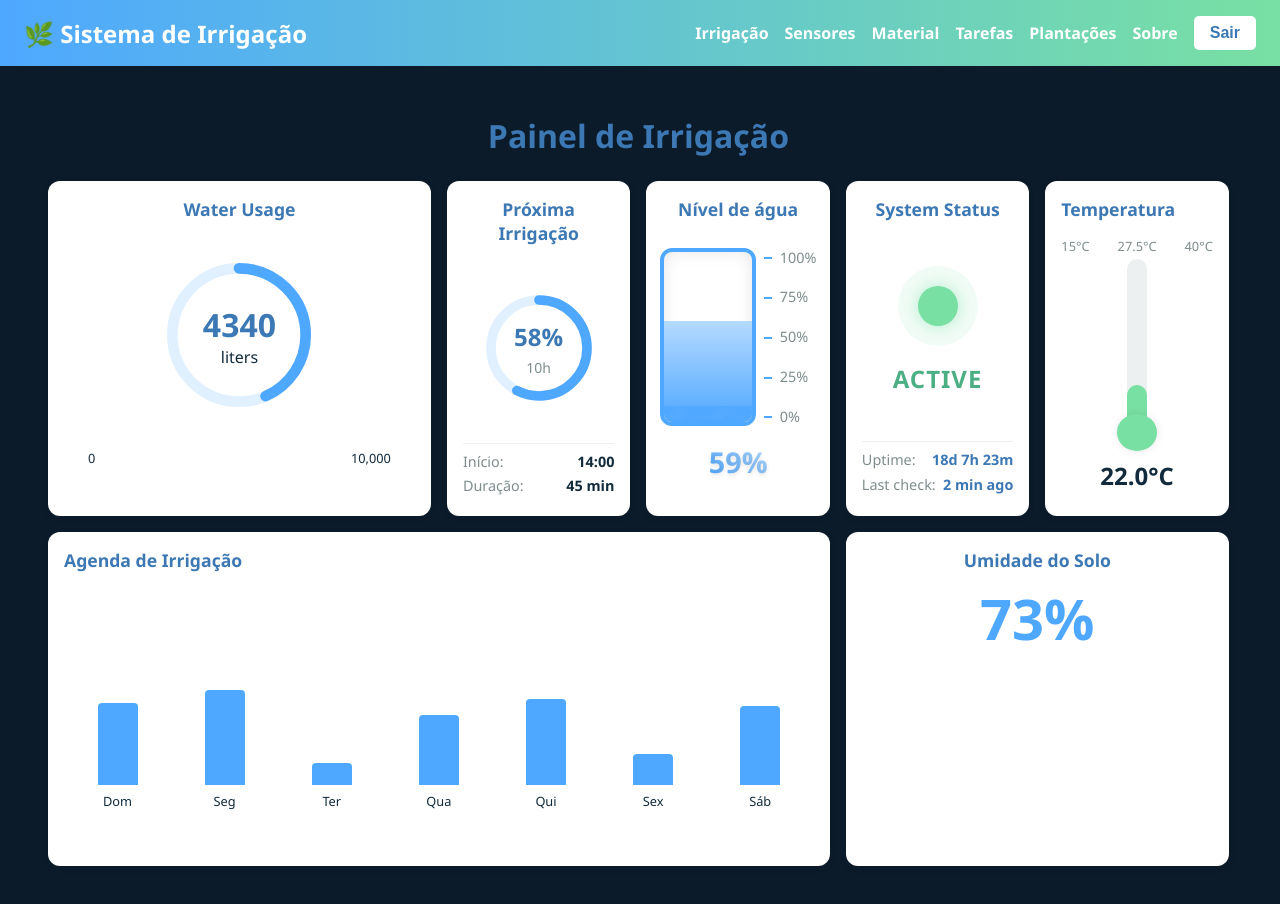
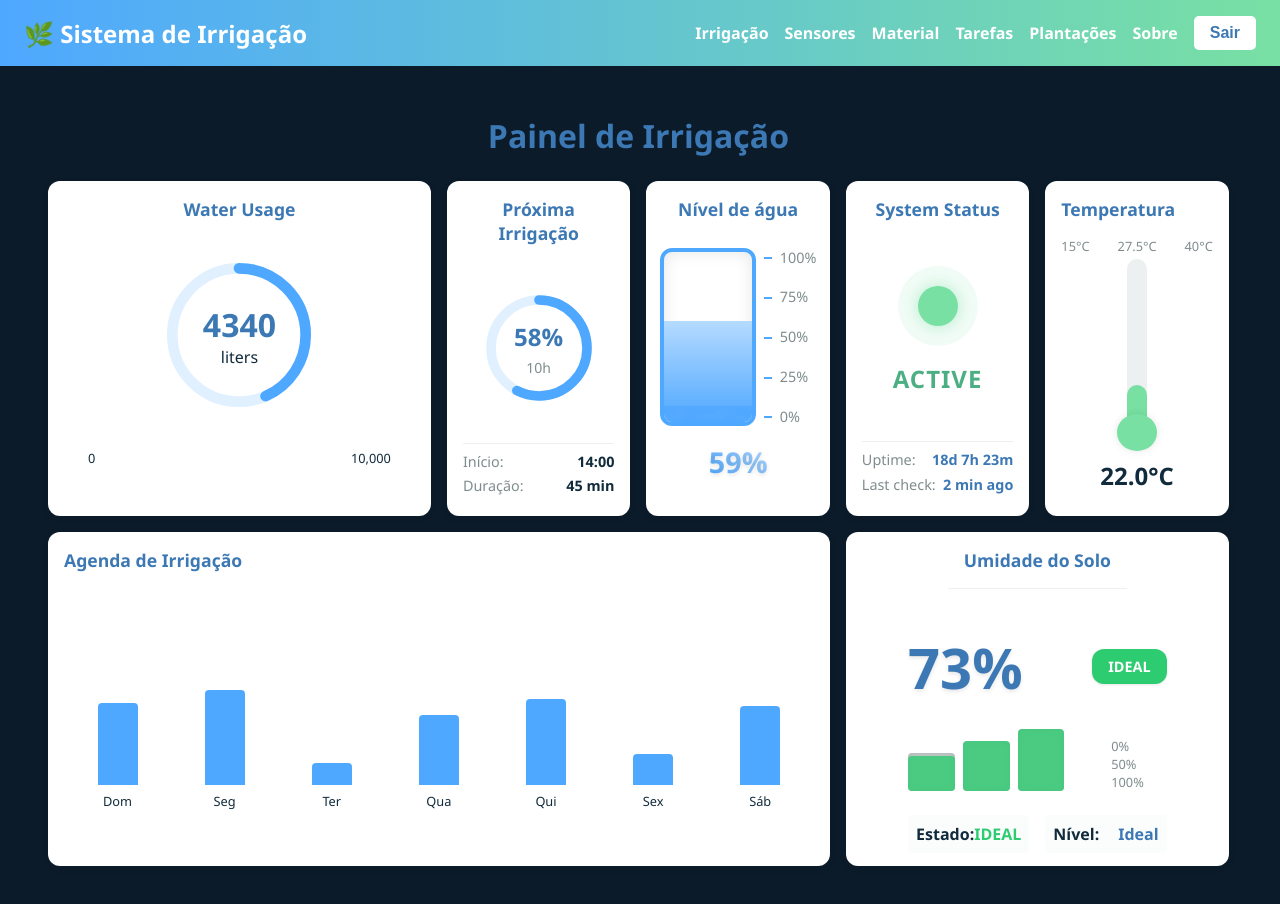
Before and after one commit to SrTinny/Sistema-de-irrigacao, a React (Vite) app: page /cliente in a window 1280 px wide. Shown: the top 904 px of the page. Built offline with nearby package versions, Linux system fonts and the light colour scheme; sample sign-in values are in the browser's storage.

Commit message:
feat: componente SoilMoisture adicionado

```diff
--- a/src/components/irrigacao/irrigacaoClient.jsx
+++ b/src/components/irrigacao/irrigacaoClient.jsx
@@ -6,6 +6,7 @@ import NextIrrigationCard from "../nextIrrigationCard/NextIrrigationCard";
 import SystemStatusCard from "../systemStatusCard/SystemStatusCard";
 import Thermometer from "../thermometer/Thermometer";
 import WaterLevel from "../waterLevel/WaterLevel";
+import SoilMoisture from "../soilMoisture/SoilMoisture";
 
 const IrrigacaoClient = () => {
   const [umidadeSolo, setUmidadeSolo] = useState(72);
@@ -83,7 +84,7 @@ const IrrigacaoClient = () => {
         <div className="moisture-container" data-area="moisture">
           <DashboardCard
             title="Umidade do Solo"
-            value={`${umidadeSolo.toFixed(0)}%`}
+            customContent={<SoilMoisture moisture={umidadeSolo} />}
           />
         </div>
 
--- a/src/components/irrigacao/irrigacaoClient.scss
+++ b/src/components/irrigacao/irrigacaoClient.scss
@@ -258,3 +258,20 @@
     height: 100%;
   }
 }
+
+[data-area="moisture"] {
+  .card {
+    padding: 0; // Removemos o padding para o componente ocupar todo o espaço
+
+    h2 {
+      padding: $spacing-md;
+      margin-bottom: 0;
+      border-bottom: 1px solid $gray-light;
+    }
+
+    .soil-moisture {
+      height: calc(100% - 3rem); // Altura total menos o espaço do título
+      padding: $spacing-md;
+    }
+  }
+}
--- /dev/null
+++ b/src/components/soilMoisture/SoilMoisture.jsx
@@ -0,0 +1,93 @@
+import React from 'react';
+import './SoilMoisture.scss';
+
+const SoilMoisture = ({ moisture }) => {
+  // Arredonda o valor para inteiro
+  const roundedMoisture = Math.round(moisture);
+
+
+  // Determina o status com base na umidade
+  const getMoistureStatus = () => {
+    if (roundedMoisture < 30) return { text: "SECO", color: "#e74c3c", level: "low" };
+    if (roundedMoisture < 60) return { text: "MODERADO", color: "#f39c12", level: "medium" };
+    return { text: "IDEAL", color: "#2ecc71", level: "high" };
+  };
+
+  const status = getMoistureStatus();
+
+  return (
+    <div className="soil-moisture">
+      <div className="moisture-display">
+        <div className="moisture-value">{roundedMoisture}%</div>
+        <div
+          className="moisture-status"
+          style={{ backgroundColor: status.color }}
+        >
+          {status.text}
+        </div>
+      </div>
+
+      <div className="moisture-visualization">
+        <div className="soil-layers">
+          <div className="soil-layer layer-1">
+            <div
+              className="moisture-fill"
+              style={{
+                height: `${moisture > 80 ? 100 : moisture * 1.25}%`,
+                backgroundColor: status.color
+              }}
+            />
+          </div>
+          <div className="soil-layer layer-2">
+            <div
+              className="moisture-fill"
+              style={{
+                height: `${moisture > 60 ? 100 : moisture * 1.66}%`,
+                backgroundColor: status.color
+              }}
+            />
+          </div>
+          <div className="soil-layer layer-3">
+            <div
+              className="moisture-fill"
+              style={{
+                height: `${moisture > 40 ? 100 : moisture * 2.5}%`,
+                backgroundColor: status.color
+              }}
+            />
+          </div>
+        </div>
+
+        <div className="moisture-indicator">
+          <div className="indicator-bar">
+            <div
+              className="indicator-fill"
+              style={{
+                height: `${moisture}%`,
+                backgroundColor: status.color
+              }}
+            />
+          </div>
+          <div className="indicator-labels">
+            <span>0%</span>
+            <span>50%</span>
+            <span>100%</span>
+          </div>
+        </div>
+      </div>
+
+      <div className="moisture-info">
+        <div className="info-item">
+          <span>Estado:</span>
+          <span style={{ color: status.color }}>{status.text}</span>
+        </div>
+        <div className="info-item">
+          <span>Nível:</span>
+          <span>{status.level === 'low' ? 'Baixo' : status.level === 'medium' ? 'Moderado' : 'Ideal'}</span>
+        </div>
+      </div>
+    </div>
+  );
+};
+
+export default SoilMoisture;
--- /dev/null
+++ b/src/components/soilMoisture/SoilMoisture.scss
@@ -0,0 +1,137 @@
+@import '../../styles/variables.scss';
+
+.soil-moisture {
+  display: flex;
+  flex-direction: column;
+  height: 100%;
+  width: 100%;
+  padding: $spacing-md;
+
+  .moisture-display {
+    display: flex;
+    justify-content: space-between;
+    align-items: center;
+    margin-bottom: $spacing-lg;
+
+    .moisture-value {
+      font-size: 3.5rem;
+      font-weight: $font-bold;
+      color: $blue-dark;
+      text-shadow: 0 0.125rem 0.25rem rgba(0, 0, 0, 0.1);
+    }
+
+    .moisture-status {
+      padding: $spacing-sm $spacing-md;
+      border-radius: $border-radius-lg;
+      color: $white;
+      font-weight: $font-bold;
+      text-transform: uppercase;
+      font-size: 0.9rem;
+      box-shadow: $shadow-sm;
+    }
+  }
+
+  .moisture-visualization {
+    display: flex;
+    flex: 1;
+    gap: $spacing-lg;
+
+    .soil-layers {
+      flex: 2;
+      display: flex;
+      gap: 0.5rem;
+      align-items: flex-end;
+
+      .soil-layer {
+        flex: 1;
+        height: 80%;
+        background-color: lighten($gray-medium, 25%);
+        border-radius: $border-radius-sm;
+        position: relative;
+        overflow: hidden;
+        box-shadow: inset 0 0 0.5rem rgba(0, 0, 0, 0.1);
+
+        .moisture-fill {
+          position: absolute;
+          bottom: 0;
+          width: 100%;
+          transition: height 0.8s ease, background-color 0.8s ease;
+          border-radius: $border-radius-sm $border-radius-sm 0 0;
+          opacity: 0.8;
+        }
+      }
+
+      .layer-1 {
+        height: 60%;
+      }
+
+      .layer-2 {
+        height: 80%;
+      }
+
+      .layer-3 {
+        height: 100%;
+      }
+    }
+
+    .moisture-indicator {
+      flex: 1;
+      display: flex;
+      flex-direction: column;
+      align-items: center;
+
+      .indicator-bar {
+        flex: 1;
+        width: 1.5rem;
+        background-color: $gray-light;
+        border-radius: $border-radius-lg;
+        position: relative;
+        overflow: hidden;
+        box-shadow: inset 0 0 0.5rem rgba(0, 0, 0, 0.1);
+
+        .indicator-fill {
+          position: absolute;
+          bottom: 0;
+          width: 100%;
+          transition: height 0.8s ease, background-color 0.8s ease;
+          border-radius: $border-radius-lg $border-radius-lg 0 0;
+        }
+      }
+
+      .indicator-labels {
+        display: flex;
+        flex-direction: column;
+        justify-content: space-between;
+        height: 100%;
+        margin-top: $spacing-sm;
+        font-size: 0.8rem;
+        color: $gray-medium;
+      }
+    }
+  }
+
+  .moisture-info {
+    margin-top: $spacing-lg;
+    display: grid;
+    grid-template-columns: 1fr 1fr;
+    gap: $spacing-md;
+
+    .info-item {
+      background-color: lighten($gray-light, 5%);
+      padding: $spacing-sm;
+      border-radius: $border-radius-sm;
+      display: flex;
+      justify-content: space-between;
+
+      span:first-child {
+        font-weight: $font-semibold;
+        color: $gray-dark;
+      }
+
+      span:last-child {
+        color: $blue-dark;
+        font-weight: $font-bold;
+      }
+    }
+  }
+}
```
